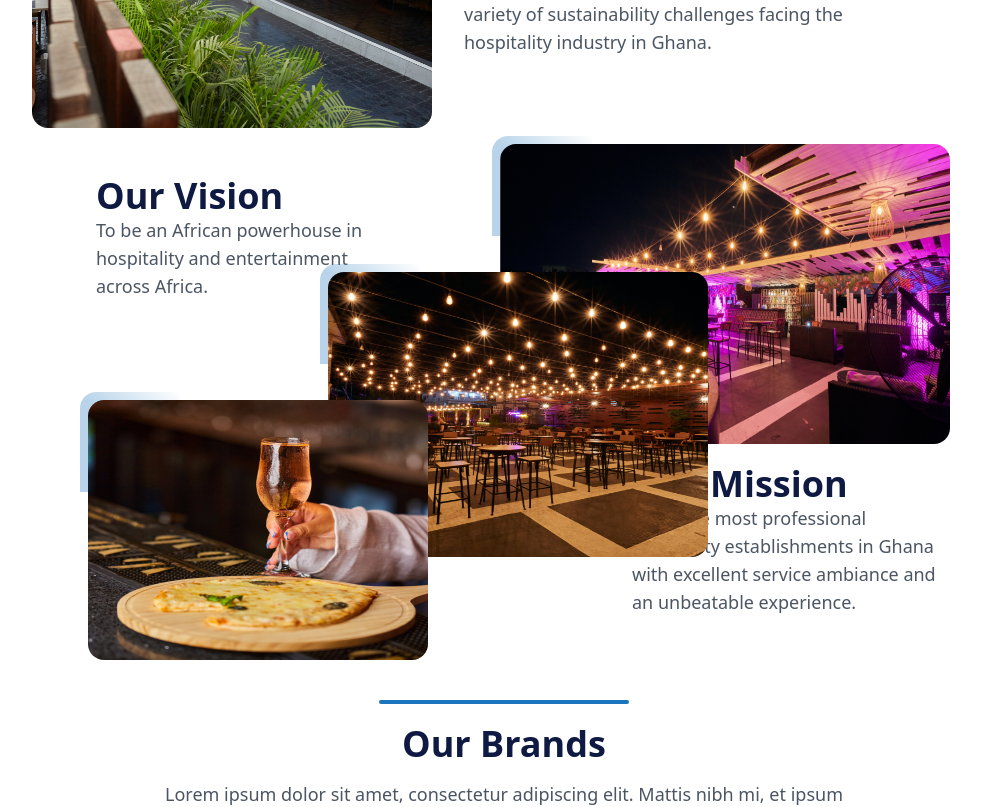
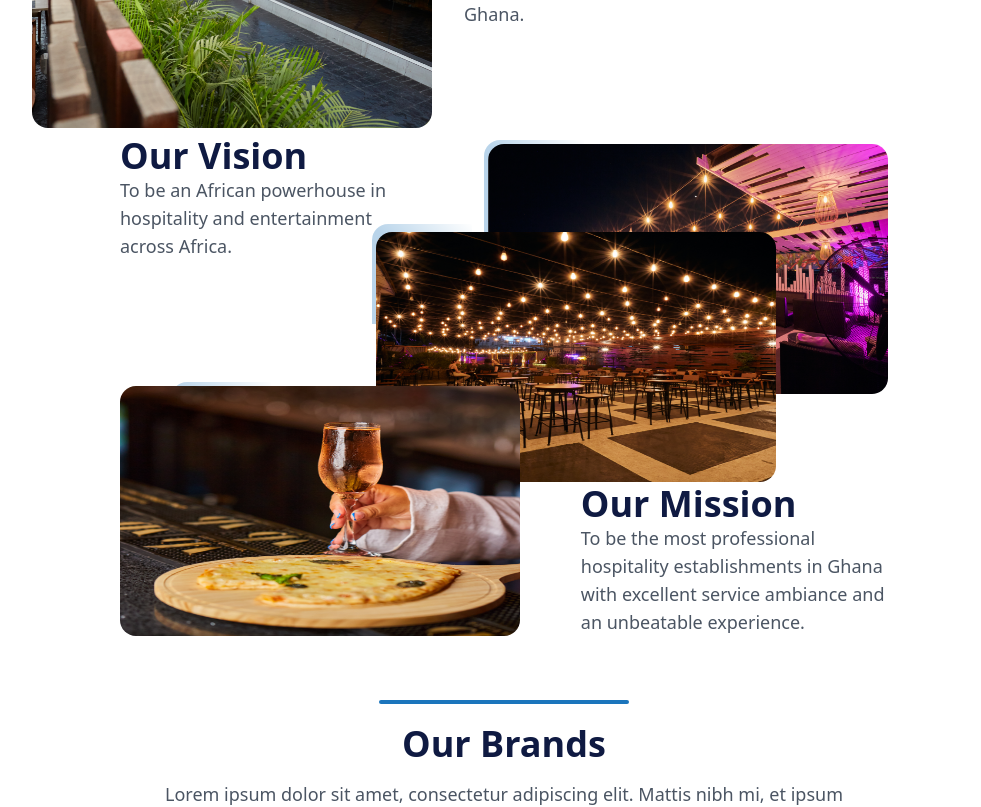
Before and after one commit to agathambrose/bluechip_hospitality, a Next.js app: page / in a window 1280 px wide. Shown: the part 800-1607 px from the top of the page, without its empty margins (136-1117 px from the left). Built offline with nearby package versions, Linux system fonts and the light colour scheme; a small style sheet from the web is missing.

Commit message:
Design improved

```diff
--- a/src/pages/index.tsx
+++ b/src/pages/index.tsx
@@ -39,68 +39,6 @@ const Home: NextPage = () => {
 					<div className="relative">
 						<div className="w-full from-transparent via-white to-white absolute -top-20">
 							<div className="flex-col relative hidden md:flex lg:flex">
-								{/* <div className="here md:flex w-full justify-center pt-4 hidden">
-									<div className="relative w-full flex lg:justify-center h-[400px]">
-										<div className="w-[300px] h-[300px] z-10 top-3 md:absolute md:right-6 md:block lg:hidden">
-											<Image
-												src={"/assets/images/gardenimage.png"}
-												alt="garden image"
-												width="270px"
-												height="330px"
-												className="rounded-2xl"
-											/>
-										</div>
-										<div className="lg:w-[300px] lg:h-[300px] xl:w-[450px] xl:h-[350px] z-10 top-2 lg:absolute md:right-4 md:hidden lg:block rounded-2xl">
-											<Image
-												src={"/assets/images/gardenimage.png"}
-												alt="garden image"
-												width="350px"
-												height="350px"
-												className="rounded-2xl"
-											/>
-										</div>
-										<div className="h-[100px] w-[150px]  rounded-tl-2xl z-[1] absolute top-0 lg:left-[13.5rem] xl:left-[13.8rem] md:left-12 opacity-30 bg-gradient-to-tr from-primary-color via-primary-color to-white shadow-2xl shadow-white"></div>
-									</div>
-									<div className="flex justify-center w-full">
-										<div className="">
-											<div>
-												<h3 className="text-3xl md:text-4xl font-black text-secondary-color">
-													A Glimpse
-												</h3>
-												<h3 className="text-3xl md:text-4xl font-black text-secondary-color">
-													Inside Blue Chip
-												</h3>
-											</div>
-											<div className="flex items-center font-semibold space-x-2 text-primary-color my-2">
-												<div>
-													<p className="text-lg">Luxury</p>
-												</div>
-												<div className="flex items-center">
-													<div className="h-3 w-3 rounded-full bg-primary-color flex items-center"></div>
-												</div>
-												<div>
-													<p className="text-lg">Ambience</p>
-												</div>
-												<div>
-													<div className="h-3 w-3 rounded-full bg-primary-color flex items-center"></div>
-												</div>
-												<div>
-													<p className="text-lg">Great Dishes</p>
-												</div>
-											</div>
-											<div>
-												<p className="text-gray-600 lg:w-4/5 md:w-11/12 text-lg">
-													Blue Chip Hospitality Limited (“Blue Chip”) is a
-													hospitality and entertainment company in Ghana in the
-													hospitality industry and operating in the food and
-													beverage space. Blue Chip provides balanced
-													hospitality solutions for a variety of sustainability
-													challenges facing the hospitality industry in Ghana.
-												</p>
-											</div>
-										</div>
-									</div>
-								</div> */}
 								<div className="w-full flex justify-center">
 									<div className="md:flex w-4/5 justify-center lg:px-10 md:px-3 pt-4 hidden">
 										<div className="relative flex lg:justify-center mr-8">
@@ -146,7 +84,7 @@ const Home: NextPage = () => {
 														</div>
 													</div>
 													<div>
-														<p className="text-gray-600 lg:w-4/5 text-lg">
+														<p className="text-gray-600 xl:4/5 text-lg">
 															Blue Chip Hospitality Limited (“Blue Chip”) is a
 															hospitality and entertainment company in Ghana in
 															the hospitality industry and operating in the food
@@ -161,8 +99,9 @@ const Home: NextPage = () => {
 										</div>
 									</div>
 								</div>
-								<div className="w-full flex justify-center relative">
-									<div className="hidden absolute xl:top-10 lg:left-28 xl:left-[14.5rem] md:left-20 md:-top-14 md:block text-gray-600 lg:w-2/5 md:w-2/5">
+								<div className="w-full flex justify-center h-[500px]">
+									<div className="w-4/5 md:w-11/12 lg:w-3/5 relative">
+										<div className="w-3/5 md:2/5 text-white absolute top-0 left-0">
 											<h3 className="text-4xl font-black text-secondary-color">
 												Our Vision
 											</h3>
@@ -171,10 +110,90 @@ const Home: NextPage = () => {
 												entertainment across Africa.
 											</p>
 										</div>
+										<div className="w-2/5 absolute right-0 bottom-0">
+											<h3 className="text-4xl font-black text-secondary-color">
+												Our Mission
+											</h3>
+											<p className="text-gray-600 text-lg">
+												To be the most professional hospitality establishments
+												in Ghana with excellent service ambiance and an
+												unbeatable experience.
+											</p>
 										</div>
-								<div className="relative min-h-[500px] w-full justify-center">
-									<div className="w-3/5 bg-slate-300 flex justify-center">
-										{/* <div className="hidden absolute -top-10 xl:-top-2 lg:left-28 xl:left-[14.5rem] md:left-20 md:block text-gray-600 lg:w-2/5 md:w-2/5">
+										<div className="h-[250px] w-[400px] absolute top-0 right-0 z-10">
+											<div className="relative md:flex hidden">
+												<div className="w-[350px] h-[300px] z-10 top-2 absolute md:left-14 md:block lg:hidden">
+													<Image
+														src={"/assets/images/darknight.png"}
+														alt="dark night image"
+														width="330px"
+														height="260px"
+														className="rounded-2xl"
+													/>
+												</div>
+												<div className="lg:w-[380px] lg:h-[250px] xl:w-[450px] xl:h-[300px] z-10 top-2 absolute md:hidden lg:block rounded-2xl">
+													<Image
+														src={"/assets/images/darknight.png"}
+														alt="dark night image"
+														width="400px"
+														height="250px"
+														className="rounded-2xl"
+													/>
+												</div>
+												<div className="h-[100px] w-[100px] rounded-tl-2xl z-[1] absolute top-1 lg:-left-1 md:left-[3.3rem] opacity-30 bg-gradient-to-tr from-primary-color via-primary-color to-white shadow-2xl shadow-white"></div>
+											</div>
+										</div>
+										<div className="h-[250px] w-[350px]  absolute bottom-0 left-0 z-20">
+											<div className="relative md:flex hidden">
+												<div className="w-[350px] h-[300px] z-10 top-0 absolute md:left-14 md:block lg:hidden">
+													<Image
+														src={"/assets/images/champagne.png"}
+														alt="champagne image"
+														width="330px"
+														height="260px"
+														className="rounded-2xl"
+													/>
+												</div>
+												<div className="lg:w-[380px] lg:h-[250px] xl:w-[450px] xl:h-[300px] z-10 top-0 absolute md:hidden lg:block rounded-2xl">
+													<Image
+														src={"/assets/images/champagne.png"}
+														alt="champagne image"
+														width="400px"
+														height="250px"
+														className="rounded-2xl"
+													/>
+												</div>
+												<div className="h-[100px] w-[100px] rounded-tl-2xl z-[1] absolute -top-1 md:left-[3.2rem] opacity-30 bg-gradient-to-tr from-primary-color via-primary-color to-white shadow-2xl shadow-white"></div>
+											</div>
+										</div>
+										<div className="h-[250px] w-[400px] absolute top-[6rem] z-10 left-64">
+											<div className="relative md:flex hidden">
+												<div className="w-[350px] h-[300px] z-10 -top-1 absolute md:left-0 md:block lg:hidden">
+													<Image
+														src={"/assets/images/barstools.png"}
+														alt="barstools image"
+														width="330px"
+														height="260px"
+														className="rounded-2xl"
+													/>
+												</div>
+												<div className="lg:w-[380px] lg:h-[250px] xl:w-[450px] xl:h-[300px] z-10 top-0 absolute md:hidden lg:block rounded-2xl">
+													<Image
+														src={"/assets/images/barstools.png"}
+														alt="barstools image"
+														width="400px"
+														height="250px"
+														className="rounded-2xl"
+													/>
+												</div>
+												<div className="h-[100px] w-[100px] rounded-tl-2xl z-[1] absolute -top-1 md:-top-2 md:-left-1 opacity-30 bg-gradient-to-tr from-primary-color via-primary-color to-white shadow-2xl shadow-white"></div>
+											</div>
+										</div>
+									</div>
+								</div>
+								{/* <div className="relative min-h-[500px] w-full justify-center"> */}
+								{/* <div className="w-4/5 bg-slate-800 flex justify-center"> */}
+								{/* <div className="hidden absolute top-1 left-0 md:block text-gray-600 lg:w-2/5 md:w-2/5">
 											<h3 className="text-4xl font-black text-secondary-color">
 												Our Vision
 											</h3>
@@ -182,7 +201,7 @@ const Home: NextPage = () => {
 												To be an African powerhouse in hospitality and
 												entertainment across Africa.
 											</p>
-										</div> */}
+										</div>
 										<div className="absolute z-10  md:top-0 lg:-bottom-20 lg:right-[19rem] md:right-12">
 											<div className="relative h-[280px] w-[380px] md:flex hidden">
 												<div className="w-[350px] h-[300px] z-10 top-2 absolute md:left-14 md:block lg:hidden">
@@ -262,8 +281,7 @@ const Home: NextPage = () => {
 												unbeatable experience.
 											</p>
 										</div>
-									</div>
-								</div>
+								</div> */}
 								<div className="flex flex-col justify-center items-center xl:mt-8 py-8">
 									<div className="h-1 rounded-full w-[250px] bg-primary-color"></div>
 									<div className="flex flex-col py-5 justify-center items-center">
```
Lines whose indentation alone changed are shown as unchanged.
